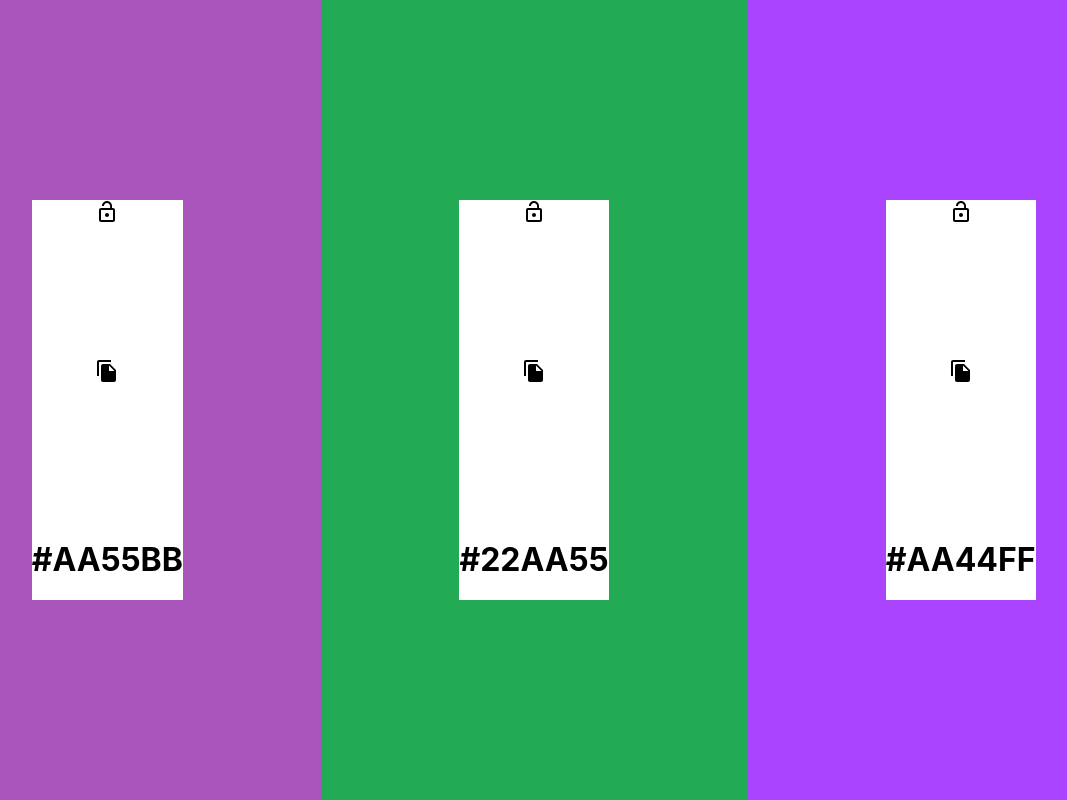
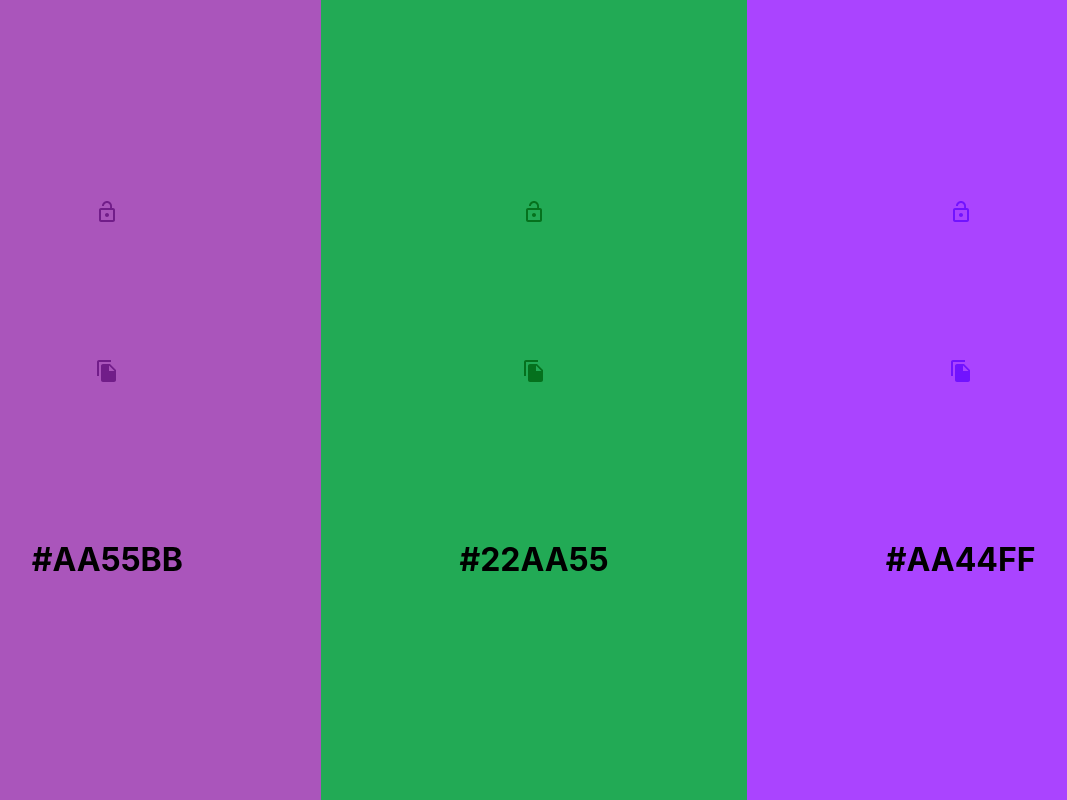
Before and after one commit to Sir-Martin-Esq-III/colors2, a React (Create React App) app: page / in a window 1280 px wide. Shown: the whole page, without its empty margins (106-1173 px from the left). Built offline with nearby package versions, Linux system fonts and the light colour scheme.

Commit message:
Changed some of the coloring to the content

```diff
--- a/src/components/ColorBox.js
+++ b/src/components/ColorBox.js
@@ -19,11 +19,9 @@ function ColorBox(props) {
         //Check if the current element is already locked
         // If this is not in the lockedList
         if(props.lockedList.includes(props.bgCol)===false){
-            alert("Locked")
             setLocked(true)
             props.lockedCols(props.lockedList.concat(props.bgCol));
         }else{
-            alert("unlocked")
             setLocked(false)
             props.lockedList.splice(props.lockedList.indexOf(props.bgCol),1)
             props.lockedCols(props.lockedList)
@@ -32,9 +30,9 @@ function ColorBox(props) {
         //props.lockedCols(props.bgCol)
     }
 
-    var lockIcon=<LockIcon style={{color:textColor}} className="lock"  onClick={lockColor}/>
+    var lockIcon=<LockIcon style={{color:props.bgCol, mixBlendMode: "multiply"}} className="lock"  onClick={lockColor}/>
     if (!locked){
-        lockIcon=<LockOpenIcon style={{color:textColor}} className="lock"  onClick={lockColor}/>
+        lockIcon=<LockOpenIcon style={{color:props.bgCol, mixBlendMode: "multiply"}} className="lock"  onClick={lockColor}/>
     }
 
 
@@ -44,7 +42,7 @@ function ColorBox(props) {
             <div className="colorBox-content">
                 <ul className="content-list">
                     {lockIcon}
-                    <FileCopyIcon className="Copy" onClick={clipboardColor}/>
+                    <FileCopyIcon style={{color:props.bgCol, mixBlendMode: "multiply"}}className="Copy" onClick={clipboardColor}/>
                     <h1>{props.bgCol}</h1>
                 </ul>
             </div>
--- a/src/style.css
+++ b/src/style.css
@@ -52,7 +52,6 @@ ul {
   -webkit-box-direction: normal;
       -ms-flex-direction: column;
           flex-direction: column;
-  background-color: white;
   height: 50vh;
   -webkit-box-pack: justify;
       -ms-flex-pack: justify;
--- a/src/style.scss
+++ b/src/style.scss
@@ -28,7 +28,7 @@
                 display: flex;
                 align-items: center;
                 flex-direction: column;
-                background-color: white;
+
                 height: 50vh;
                 justify-content: space-between;
             }
```
Also changed, not shown: 1 other file (tests, documents, lock files or other folders).
